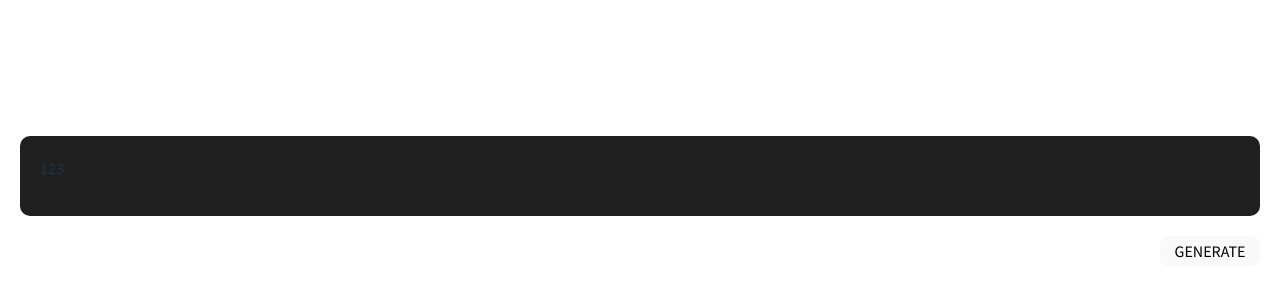
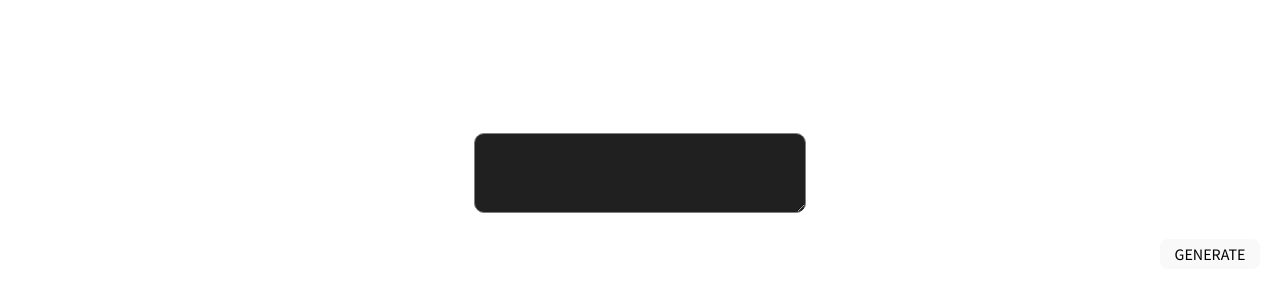
Before and after one commit to KimberlyYen/travelGpttt, a React (Vite) app: page /tellus in a window 1280 px wide. Shown: the part 302-602 px from the top of the page. Built offline with nearby package versions, Linux system fonts and the light colour scheme.

Commit message:
feat: 🎸 Tell us page Done

```diff
--- a/src/About.jsx
+++ b/src/About.jsx
@@ -5,7 +5,7 @@ import Frame from "./img/Frame.png";
 function About() {
   return (
     <div className="Frame">
-      <img src={Frame} alt="" />
+      <img src={Frame} alt="About_PNG" />
     </div>
   );
 }
--- a/src/App.css
+++ b/src/App.css
@@ -3,11 +3,12 @@
 #root {
   max-width: 1280px;
   margin: 0 auto;
-  /* padding: 2rem; */
   text-align: center;
-  font-family: 'Source Sans Pro', sans-serif;
 }
 
+* {
+    font-family: 'Source Sans Pro', sans-serif;
+}
 .logo {
   height: 4em;
   /* padding: 1.5em; */
@@ -47,18 +48,22 @@ nav {
 .inner_input {
   margin: auto 20px;
   margin-top: 60px;
-  padding: 20px;
+  padding: 10px;
   height: 10vh;
+  width: 332px;
   background-color: #202020;
   border-radius: 10px;
   text-align: left;
   box-sizing: border-box;
+  border: solid gray 1px;
+  font-size: 20px;
+  line-height: 1.5;
 }
 
 .inner_button , .submit{
   margin-left: auto;
   margin-right: 10vw;
-  margin-top: 20px 10vw 20px auto;
+  /* margin-top: 20px 10vw 20px auto; */
   margin: 20px;
   margin-left: auto;
   padding: 4px 8px;
--- a/src/App.jsx
+++ b/src/App.jsx
@@ -4,6 +4,7 @@ import Nav from "./Nav";
 import About from "./About";
 import Team from "./Team";
 import Tellus from "./Tellus";
+import Loading from "./Loading";
 
 import {
   BrowserRouter as Router,
@@ -28,7 +29,9 @@ function App() {
         >
           <Route path="/" element={<About />} />
           <Route path="/tellus" element={<Tellus />} />
-          {/* <Route path="/about" element={<About />} /> */}
+          <Route path="/load" element={<Loading />} />
+          {/* <Route path="/about" element={<About />} />
+                    <Route path="/about" element={<About />} /> */}
         </Route>
       </Routes>
     </Router>
--- a/src/Tellus.jsx
+++ b/src/Tellus.jsx
@@ -9,7 +9,9 @@ function Tellus() {
         <img src={Ｔellus} alt="" />
       </div>
       <div className="inner_input_button">
-        <div className="inner_input">123</div>
+        <label>
+          <textarea type="text" className="inner_input" />
+        </label>
         <button className="inner_button">GENERATE</button>
         <div className="submit">Submit →</div>
       </div>
```
Also changed, not shown: src/Load.jsx (added, +13 -0 lines), src/img/load.png (added), 1 other file (tests, documents, lock files or other folders).
